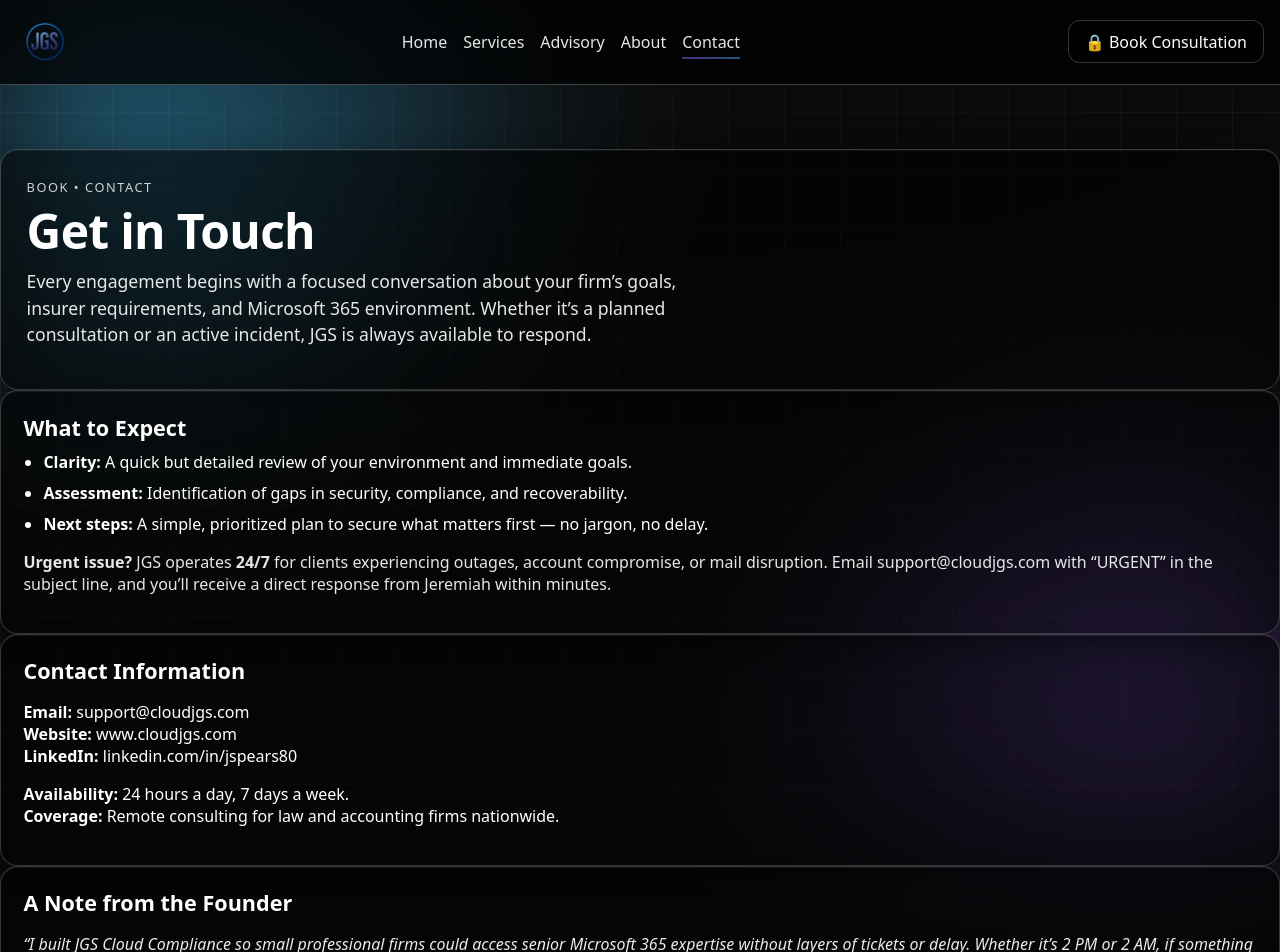
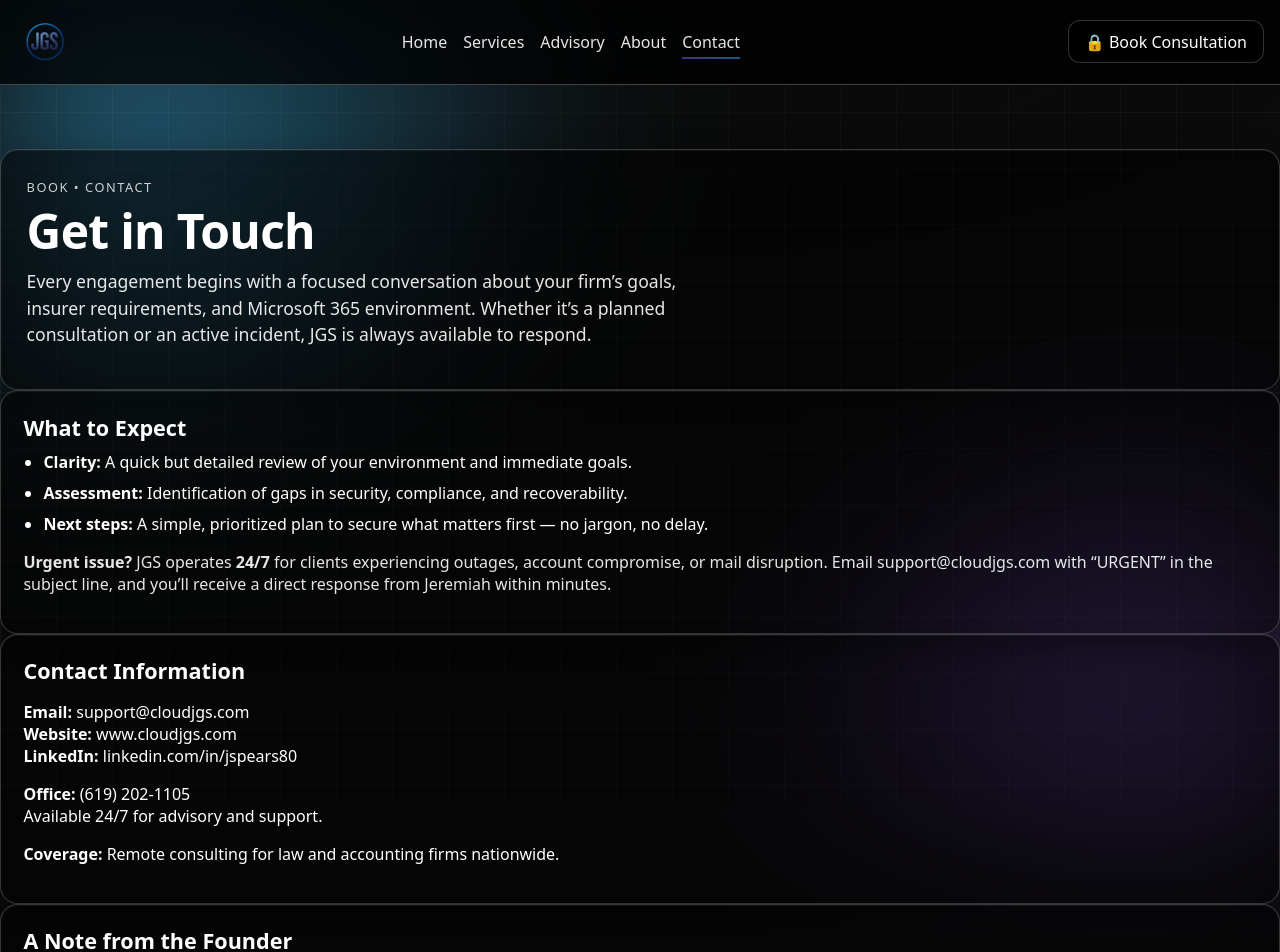
Before and after one commit to jspears80/jgs, a Next.js app: page /contact in a window 1280 px wide. Shown: the top 952 px of the page. Built offline with nearby package versions, Linux system fonts and the light colour scheme.

Commit message:
Update page.tsx

```diff
--- a/app/contact/page.tsx
+++ b/app/contact/page.tsx
@@ -45,7 +45,12 @@ export default function ContactPage() {
           </a>
         </p>
         <p>
-          <strong>Availability:</strong> 24 hours a day, 7 days a week.<br />
+          <p>
+          <strong>Office:</strong> <a href="tel:+16192021105">(619) 202-1105</a>
+          <br />
+                Available 24/7 for advisory and support.
+          </p>
+
           <strong>Coverage:</strong> Remote consulting for law and accounting firms nationwide.
         </p>
       </div>
```
